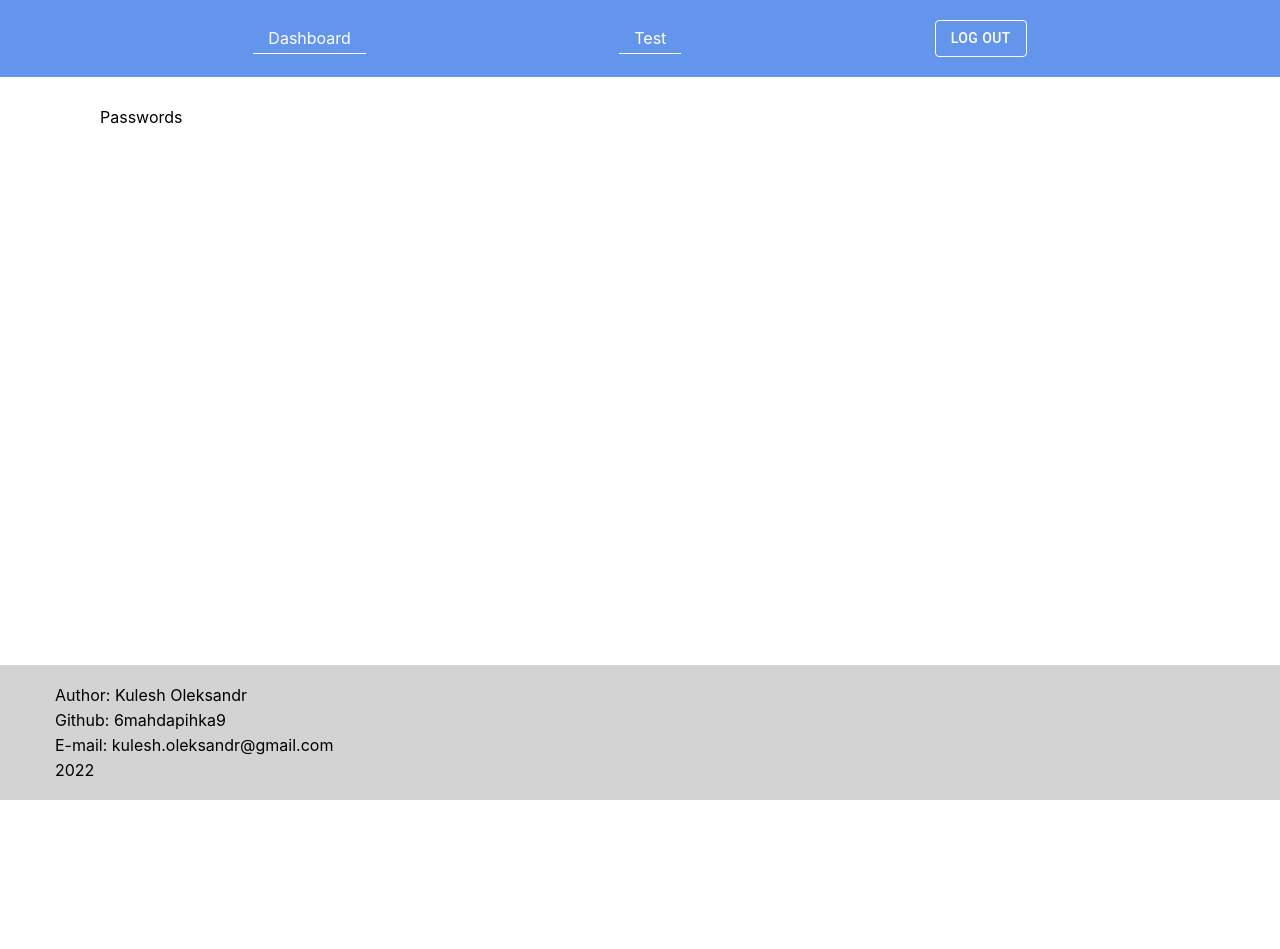
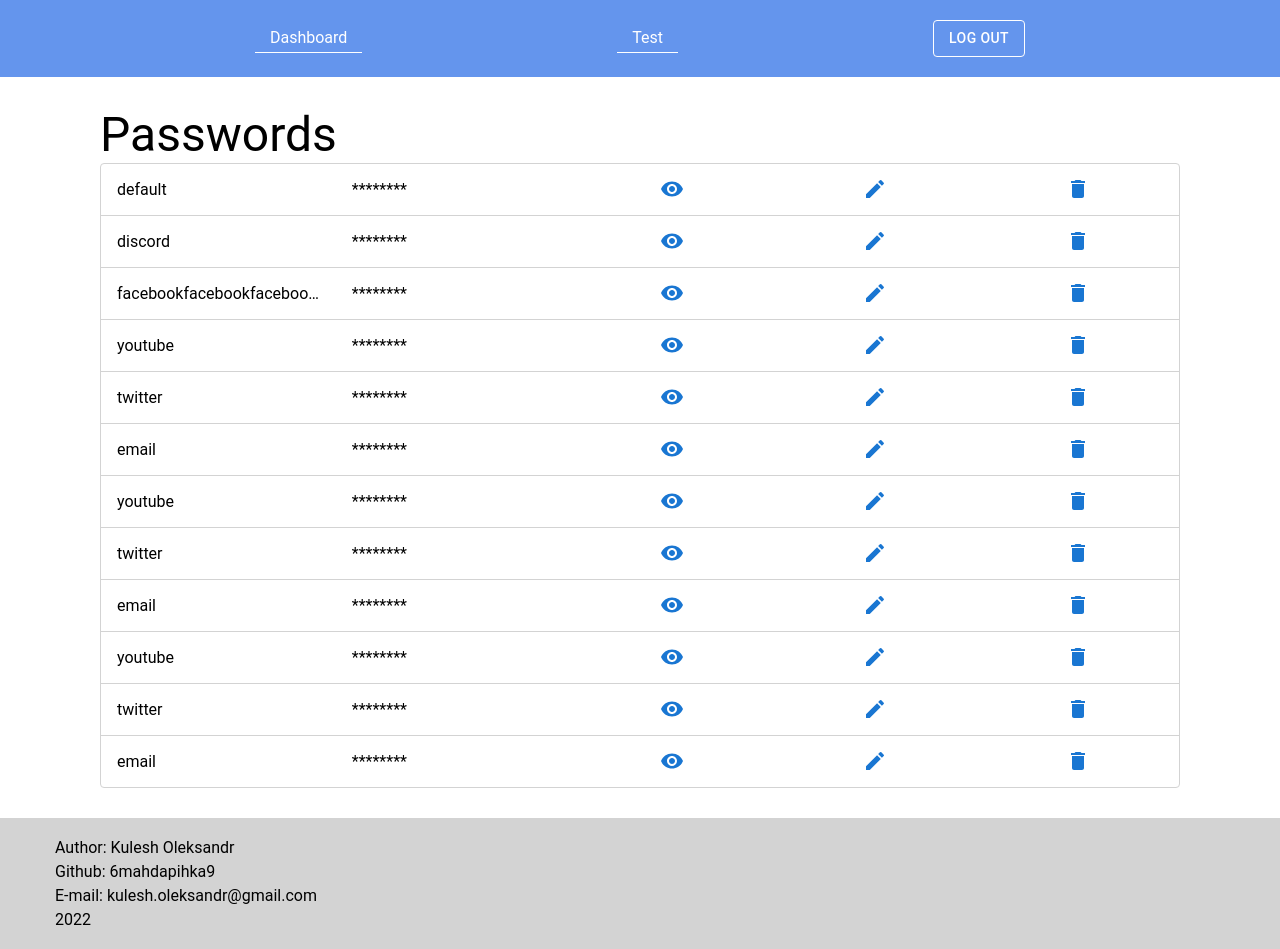
Before and after one commit to 6mahdapihka9/GBSFO_test_task, a React (Create React App) app in the folder frontend/: page /dashboard in a window 1280 px wide. Before the commit the page ends 800 px from the top, so only its background shows below. Built offline with nearby package versions, Linux system fonts and the light colour scheme.

Commit message:
created table and components to visualize passwords data

```diff
--- /dev/null
+++ b/frontend/src/components/BasicTable/BasicTable.tsx
@@ -0,0 +1,78 @@
+import * as React from 'react';
+import Table from '@mui/material/Table';
+import TableBody from '@mui/material/TableBody';
+import TableCell from '@mui/material/TableCell';
+import TableContainer from '@mui/material/TableContainer';
+import TableHead from '@mui/material/TableHead';
+import TableRow from '@mui/material/TableRow';
+import Paper from '@mui/material/Paper';
+import EditIcon from '@mui/icons-material/Edit';
+import CheckIcon from '@mui/icons-material/Check';
+import AddIcon from '@mui/icons-material/Add';
+import DeleteIcon from '@mui/icons-material/Delete';
+import {Button, styled} from "@mui/material";
+import {Visibility} from "@mui/icons-material";
+
+function createData(
+  name: string,
+  value: number,
+) {
+  return { name, value };
+}
+
+const rows = [
+  createData('Frozen yoghurt', 159),
+  createData('Ice cream sandwich', 237),
+  createData('Eclair', 262),
+  createData('Cupcake', 305),
+  createData('Gingerbread', 356),
+];
+const SmallButton = styled(Button)`
+  padding: 0;
+  min-width: auto;
+`;
+export default function BasicTable() {
+  return (
+    <TableContainer component={Paper}>
+      <Table sx={{ minWidth: 650 }} aria-label="simple table">
+        <TableHead>
+          <TableRow>
+            <TableCell align="right">Name</TableCell>
+            <TableCell align="right">Value</TableCell>
+            <TableCell></TableCell>
+            <TableCell></TableCell>
+            <TableCell></TableCell>
+          </TableRow>
+        </TableHead>
+        <TableBody>
+          {rows.map((row) => (
+            <TableRow
+              key={row.name}
+              sx={{ '&:last-child td, &:last-child th': { border: 0 } }}
+            >
+              <TableCell component="th" scope="row">
+                {row.name}
+              </TableCell>
+              <TableCell align="right">{row.value}</TableCell>
+              <TableCell>
+                <SmallButton>
+                  <EditIcon/>
+                </SmallButton>
+              </TableCell>
+              <TableCell>
+                <SmallButton>
+                  <Visibility/>
+                </SmallButton>
+              </TableCell>
+              <TableCell>
+                <SmallButton>
+                  <DeleteIcon/>
+                </SmallButton>
+              </TableCell>
+            </TableRow>
+          ))}
+        </TableBody>
+      </Table>
+    </TableContainer>
+  );
+}
--- /dev/null
+++ b/frontend/src/components/PasswordList/Password.tsx
@@ -0,0 +1,60 @@
+import React, {useState} from 'react';
+import {passwordType} from "../../types/types";
+import {Box, Button, styled} from "@mui/material";
+import VisibilityOffIcon from '@mui/icons-material/VisibilityOff';
+import VisibilityIcon from '@mui/icons-material/Visibility';
+import EditIcon from "@mui/icons-material/Edit";
+import DeleteIcon from "@mui/icons-material/Delete";
+import FitBox from "../design/FitBox";
+import FitButton from "../design/FitButton";
+import FixedBox from "../design/FixedBox";
+import ScrollableBox from "../design/ScrollableBox";
+
+type passwordProps = {
+  password: passwordType
+}
+
+const ModifiedLi = styled("li")`
+  display: flex;
+  align-items: center;
+  & > * {
+    flex-basis: 100%;
+    padding: 16px;
+  }
+`;
+
+const Password = ({ password }: passwordProps ) => {
+  const [visible, setVisible] = useState<boolean>(false);
+  const handleChange = () => {
+    setVisible(prevState => !prevState);
+  }
+  return (
+    <ModifiedLi>
+      <FixedBox>{ password.name }</FixedBox>
+      <ScrollableBox>
+        {
+          visible
+            ? password.value
+            : '********'
+        }
+      </ScrollableBox>
+      {/*<FitBox>*/}
+        <FitButton onClick={handleChange}>
+          {
+            visible
+              ? <VisibilityOffIcon />
+              : <VisibilityIcon />
+          }
+        </FitButton>
+        <FitButton>
+          <EditIcon/>
+        </FitButton>
+        <FitButton>
+          <DeleteIcon/>
+        </FitButton>
+      {/*</FitBox>*/}
+    </ModifiedLi>
+  );
+};
+
+export default Password;
--- /dev/null
+++ b/frontend/src/components/PasswordList/PasswordList.tsx
@@ -0,0 +1,31 @@
+import React from 'react';
+import {passwordType} from "../../types/types";
+import {styled, Typography} from "@mui/material";
+import Password from "./Password";
+import {v4} from "uuid";
+
+const MinimizedList = styled("ul")`
+  list-style: none;
+  border: 1px solid lightgray;
+  border-radius: 4px;
+  & > *:not(:last-child) {
+    border-bottom: 1px solid lightgray;
+  }
+`;
+
+type PasswordListProps = {
+  list: passwordType[]
+}
+const PasswordList = ({ list }: PasswordListProps) => {
+  if (!list.length)
+    return <Typography>There is no password</Typography>
+  return (
+    <MinimizedList>
+      {
+        list.map(password => <Password key={v4()} password={password} />)
+      }
+    </MinimizedList>
+  );
+};
+
+export default PasswordList;
--- /dev/null
+++ b/frontend/src/components/design/FitBox.ts
@@ -0,0 +1,6 @@
+import {Box, styled} from "@mui/material";
+
+const FitBox = styled(Box)`
+  width: fit-content;
+`;
+export default FitBox;
--- /dev/null
+++ b/frontend/src/components/design/FitButton.ts
@@ -0,0 +1,8 @@
+import {Button, styled} from "@mui/material";
+
+const FitButton = styled(Button)`
+  padding: 0;
+  min-width: auto;
+`;
+
+export default FitButton;
--- /dev/null
+++ b/frontend/src/components/design/FixedBox.ts
@@ -0,0 +1,9 @@
+import {Box, styled} from "@mui/material";
+
+const FixedBox = styled(Box)`
+  white-space: nowrap;
+  overflow: hidden;
+  text-overflow: ellipsis;
+`;
+
+export default FixedBox;
--- /dev/null
+++ b/frontend/src/components/design/ScrollableBox.ts
@@ -0,0 +1,7 @@
+import {Box, styled} from "@mui/material";
+
+const ScrollableBox = styled(Box)`
+  overflow-y: auto;
+`;
+
+export default ScrollableBox;
--- a/frontend/src/components/pages/DashboardPage.tsx
+++ b/frontend/src/components/pages/DashboardPage.tsx
@@ -1,9 +1,77 @@
-import React from 'react';
+import React, {useState} from 'react';
+import {passwordType} from "../../types/types";
+import PasswordList from "../PasswordList/PasswordList";
+import {Typography} from "@mui/material";
+import BasicTable from "../BasicTable/BasicTable";
+
+const initial: passwordType[] = [
+  {
+    name: 'default',
+    value: '1234'
+  },
+  {
+    name: 'discord',
+    value: '1234'
+  },
+  {
+    name: 'facebookfacebookfacebookfacebookfacebook',
+    value: '1234'
+  },
+  {
+    name: 'youtube',
+    value: '12341234123412341234123412341234'
+  },
+  {
+    name: 'twitter',
+    value: '1234'
+  },
+  {
+    name: 'email',
+    value: '1234'
+  },
+  {
+    name: 'youtube',
+    value: '12341234123412341234123412341234'
+  },
+  {
+    name: 'twitter',
+    value: '1234'
+  },
+  {
+    name: 'email',
+    value: '1234'
+  },
+  {
+    name: 'youtube',
+    value: '12341234123412341234123412341234'
+  },
+  {
+    name: 'twitter',
+    value: '1234'
+  },
+  {
+    name: 'email',
+    value: '1234'
+  },
+]
 
 const DashboardPage = () => {
+  const [passwords, setPasswords] = useState<passwordType[]>(initial);
+
+  const addPassword = (newPass: passwordType) => {
+    setPasswords(prev => [...prev, newPass]);
+  }
+  const editPassword = (_id: string, newPass: passwordType) => {
+    setPasswords(prev => [...prev.filter(pass => pass._id !== _id), newPass]);
+  }
+  const deletePassword = (_id: string) => {
+    setPasswords(prev => [...prev.filter(pass => pass._id !== _id)]);
+  }
+
   return (
     <div>
-      Passwords
+      <Typography variant="h3">Passwords</Typography>
+      <PasswordList list={passwords} />
     </div>
   );
 };
--- a/frontend/src/index.css
+++ b/frontend/src/index.css
@@ -4,9 +4,10 @@
 }
 body {
   margin: 0;
-  font-family: -apple-system, BlinkMacSystemFont, 'Segoe UI', 'Roboto', 'Oxygen',
-    'Ubuntu', 'Cantarell', 'Fira Sans', 'Droid Sans', 'Helvetica Neue',
-    sans-serif;
+  font-family: Roboto, Helvetica, Arial, sans-serif;
+  /*font-family: -apple-system, BlinkMacSystemFont, 'Segoe UI', 'Roboto', 'Oxygen',*/
+  /*  'Ubuntu', 'Cantarell', 'Fira Sans', 'Droid Sans', 'Helvetica Neue',*/
+  /*  sans-serif;*/
   -webkit-font-smoothing: antialiased;
   -moz-osx-font-smoothing: grayscale;
   position: relative;
```
Also changed, not shown: frontend/src/components/PasswordList/PasswordHead.tsx (added, +11 -0 lines), frontend/src/types/types.ts (+9 -1 lines).
